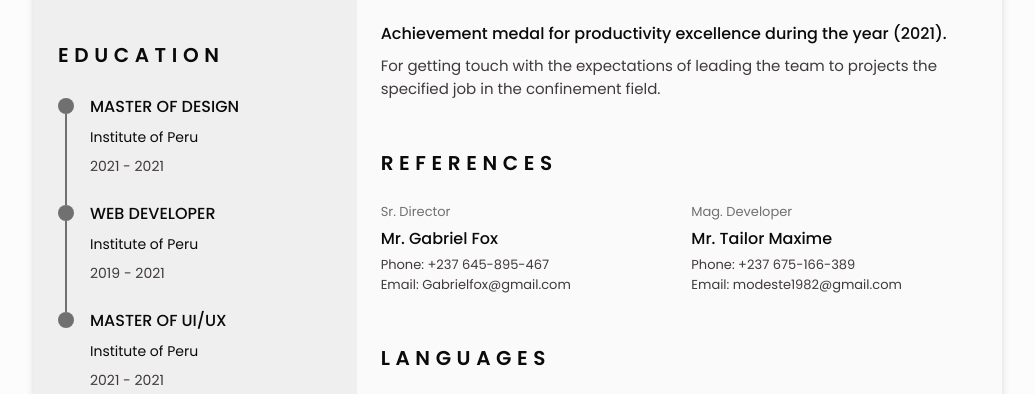
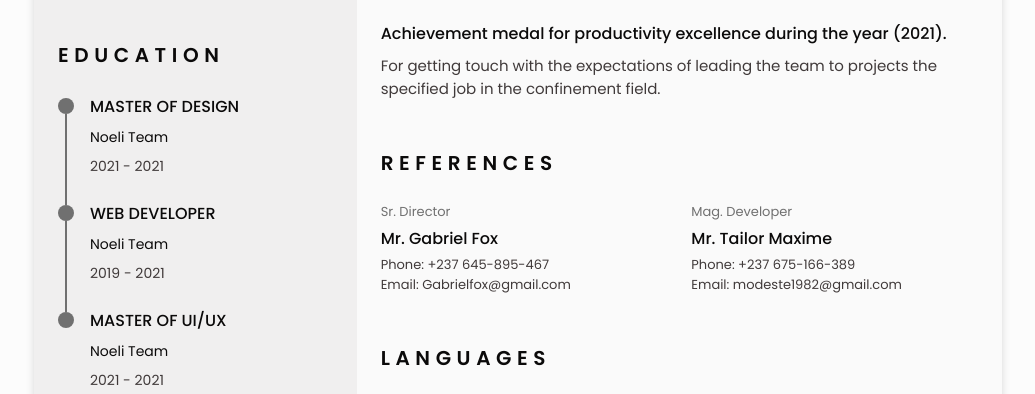
Before and after one commit to SteeveDimitry/Responsive-Steeve_Dimitry-CV-Web-Site, a website: page public/index.html in a window 1280 px wide. Shown: the part 854-1248 px from the top of the page, without its empty margins (122-1157 px from the left). Drawn offline with nearby package versions, Linux system fonts and the light colour scheme.

Commit message:
first commit

```diff
--- a/public/index.html
+++ b/public/index.html
@@ -163,8 +163,7 @@
 
                             <div class="education__data bd-grid">
                                 <h3 class="education__title">MASTER OF DESIGN</h3>
-                                <!-- <span class="education__studies">Noeli Team</span> -->
-                                <span class="education__studies">Institute of Peru</span>
+                                <span class="education__studies">Noeli Team</span>
                                 <span class="education__year">2021 - 2021</span>
                             </div>
                         </div>
@@ -177,8 +176,7 @@
 
                             <div class="education__data bd-grid">
                                 <h3 class="education__title">WEB DEVELOPER</h3>
-                                <!-- <span class="education__studies">Noeli Team</span> -->
-                                <span class="education__studies">Institute of Peru</span>
+                                <span class="education__studies">Noeli Team</span>
                                 <span class="education__year">2019 - 2021</span>
                             </div>
                         </div>
@@ -191,8 +189,7 @@
 
                             <div class="education__data bd-grid">
                                 <h3 class="education__title">MASTER OF UI/UX</h3>
-                                <!-- <span class="education__studies">Noeli Team</span> -->
-                                <span class="education__studies">Institute of Peru</span>
+                                <span class="education__studies">Noeli Team</span>
                                 <span class="education__year">2021 - 2021</span>
                             </div>
                         </div>
```
